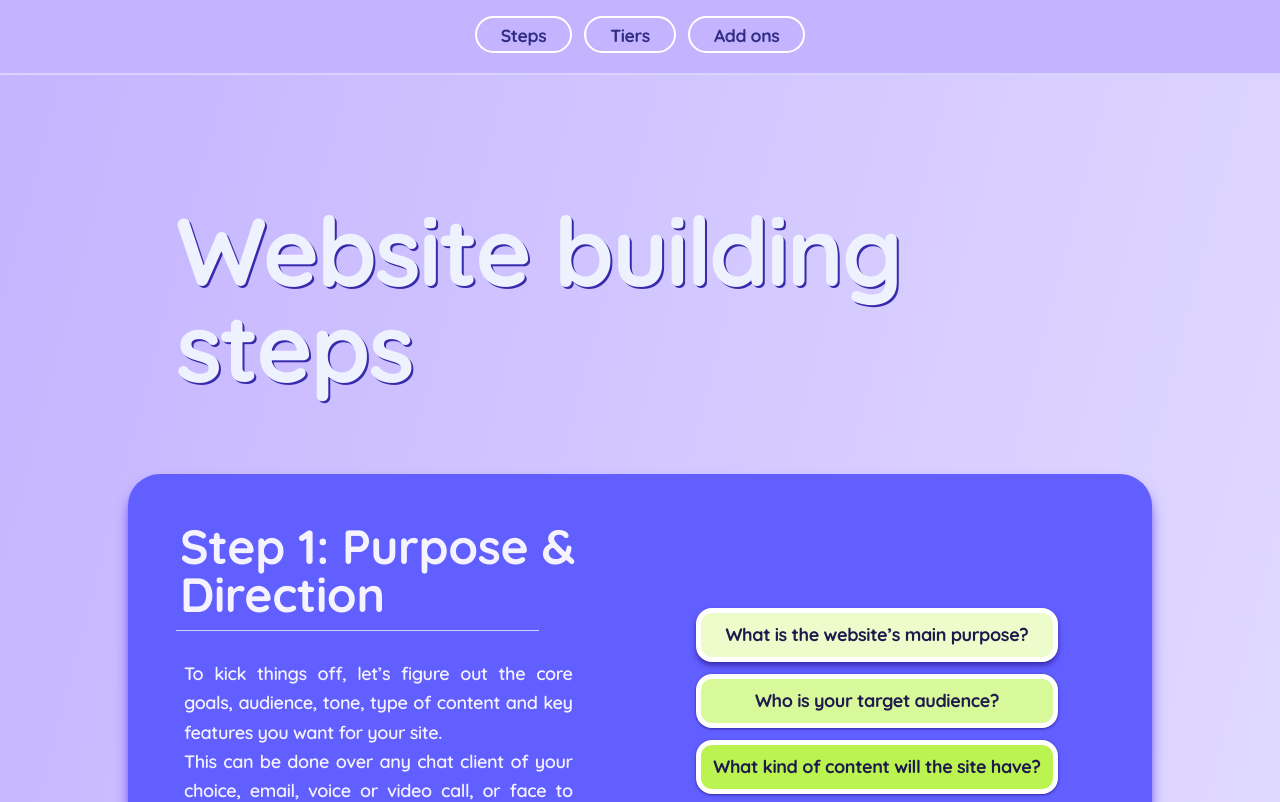
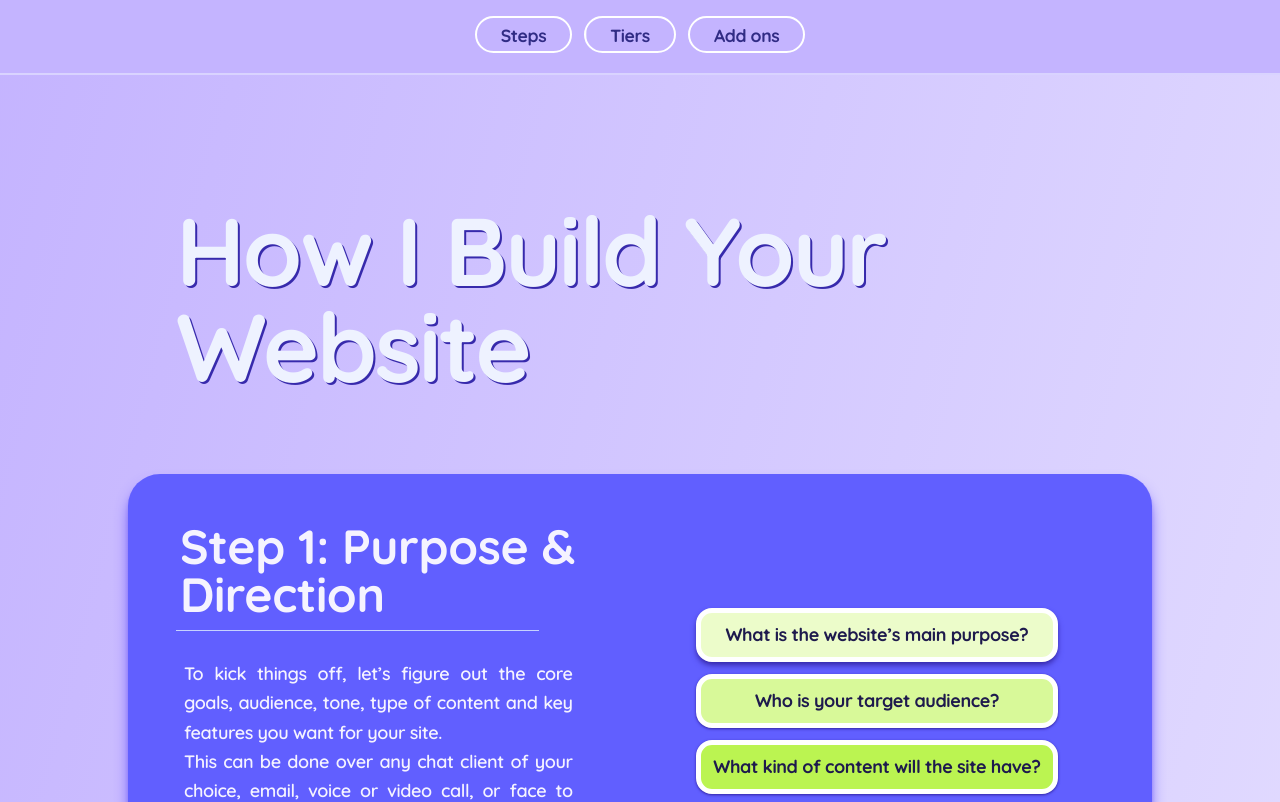
Before and after one commit to linnkognito/Website-Creation, a Next.js app: page / in a window 1280 px wide. Shown: the top 802 px of the page. Built offline with nearby package versions, Linux system fonts and the light colour scheme.

Commit message:
Minor CSS tweaks

```diff
--- a/app/page.js
+++ b/app/page.js
@@ -10,7 +10,7 @@ import PageContentWrapper from './_components/containers/PageContentWrapper';
 function Page() {
   return (
     <PageContentWrapper
-      heading={{ id: 'steps', heading: 'Website building steps' }}
+      heading={{ id: 'steps', heading: 'How I Build Your Website' }}
     >
       <Purpose />
       <Content />
```
